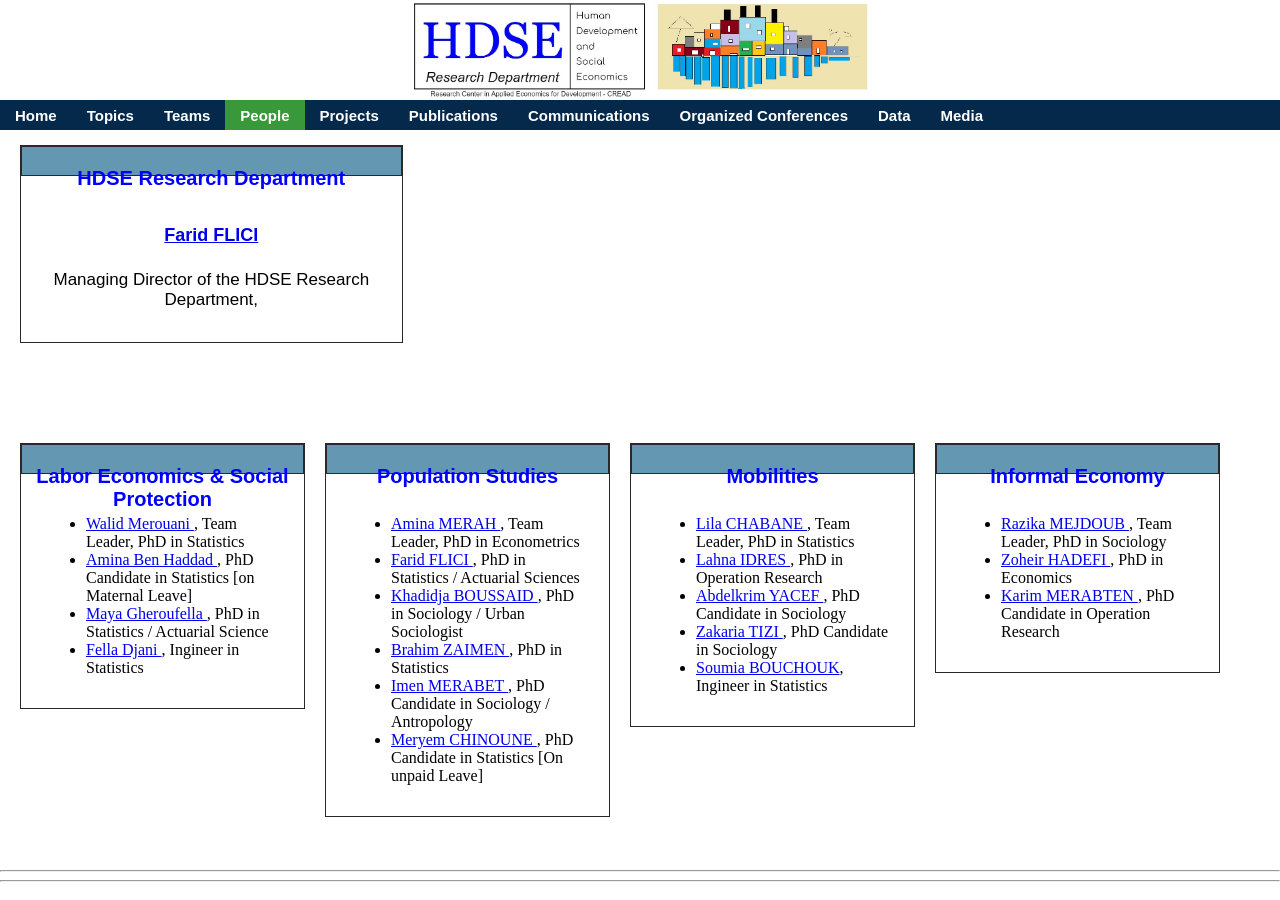
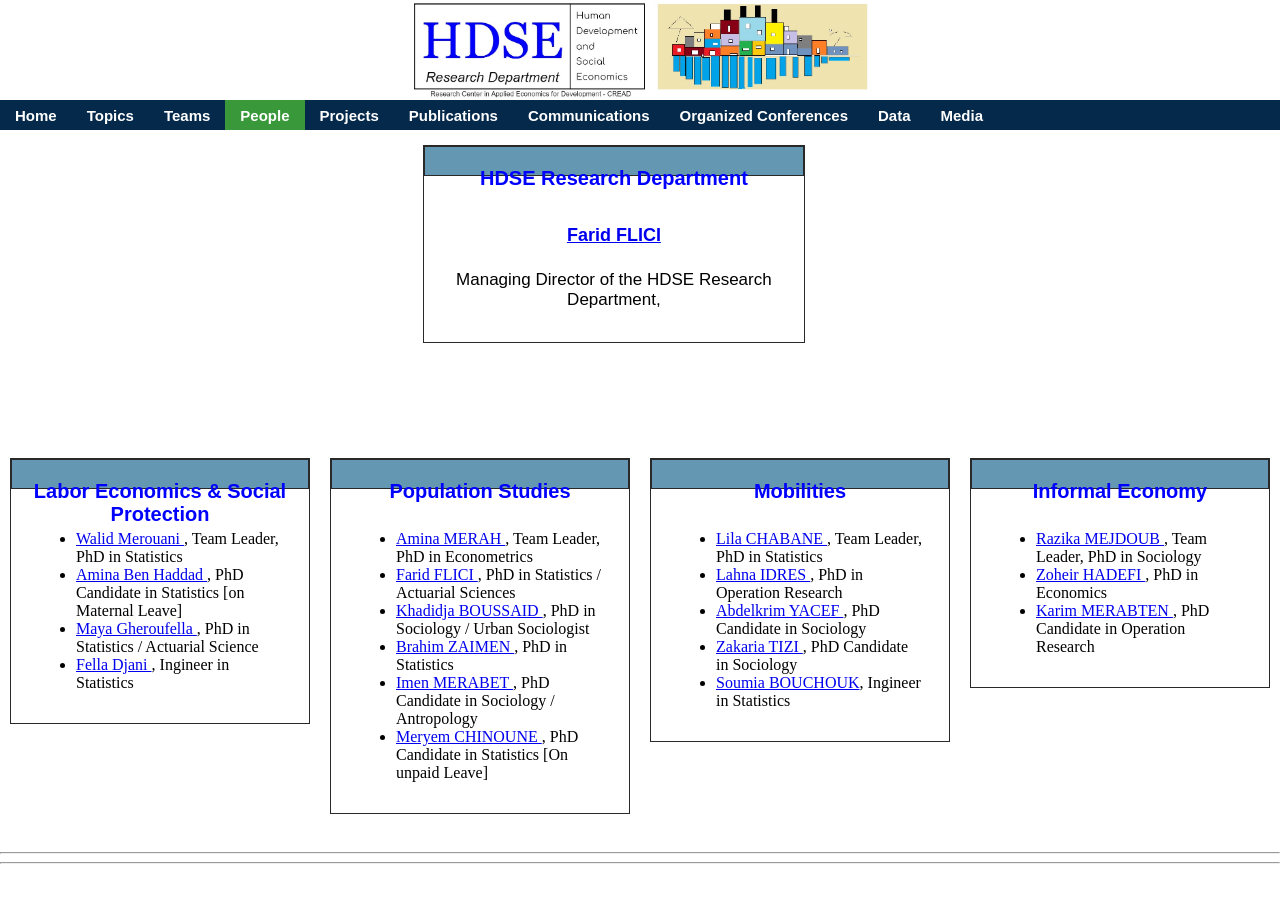
Before and after one commit to Farid-FLICI/farid-flici.github.io, a Jekyll site: the page people.html, which Jekyll copies as it is, in a window 1280 px wide. Built offline with Jekyll 4.4.1, drawn with Linux system fonts in a browser that asks for light colours.

Commit message:
Update people.html

```diff
--- a/people.html
+++ b/people.html
@@ -60,8 +60,11 @@
 <div style="padding:5px 50px 15px 10px;margin-top:130px; float: center; overflow: hidden">
 
 <div class="row2">
+
 <div class="column2">
+</div>
 
+ <div class="column2">
  <div class="container">
  <div class="header2"> <h3> HDSE Research Department </h3></div>
  <div class="mainbody">
@@ -69,10 +72,13 @@
  <p>  Managing Director of the HDSE Research Department,    </p>
  </div>
  </div>
-
- </div>
  </div>
 
+  <div class="column2">
+  </div>
+  </div>
+
+    </div>
 
 <div class="row">
 
```
